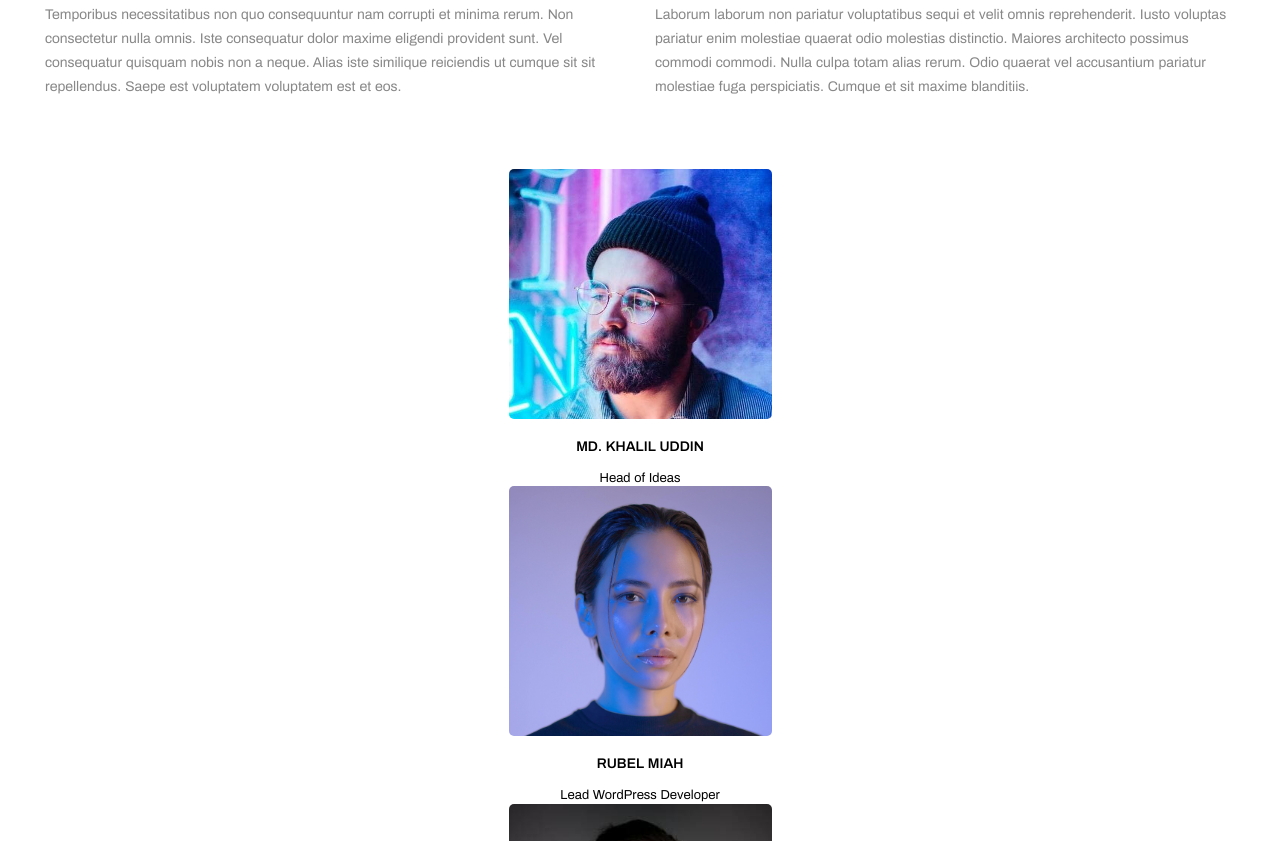
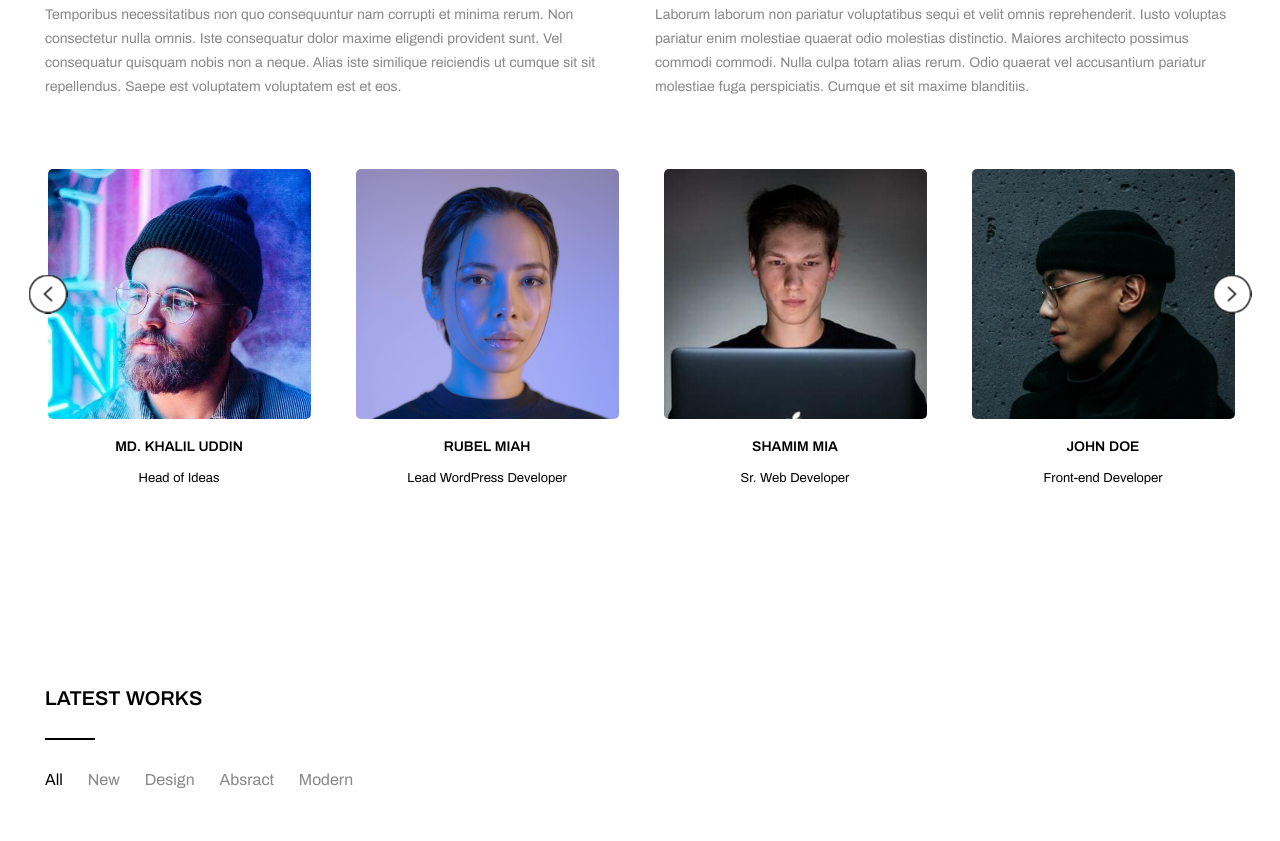
Before and after one commit to pink-eye/Temp-studio, a plain HTML site: page index.html in a window 1280 px wide. Shown: the part 1679-2520 px from the top of the page. Drawn offline with nearby package versions, Linux system fonts and the light colour scheme.

Commit message:
fix detail

```diff
--- a/index.html
+++ b/index.html
@@ -669,7 +669,7 @@
 	</div>
 
 	<!-- Optional JavaScript -->
-	<script src="https://code.jquery.com/jquery-3.5.1.min.js" async></script>
+	<script src="https://code.jquery.com/jquery-3.5.1.min.js"></script>
 	<script src="scripts/slick.min.js" async></script>
 	<script src='scripts/script.js'></script>
 </body>
```
